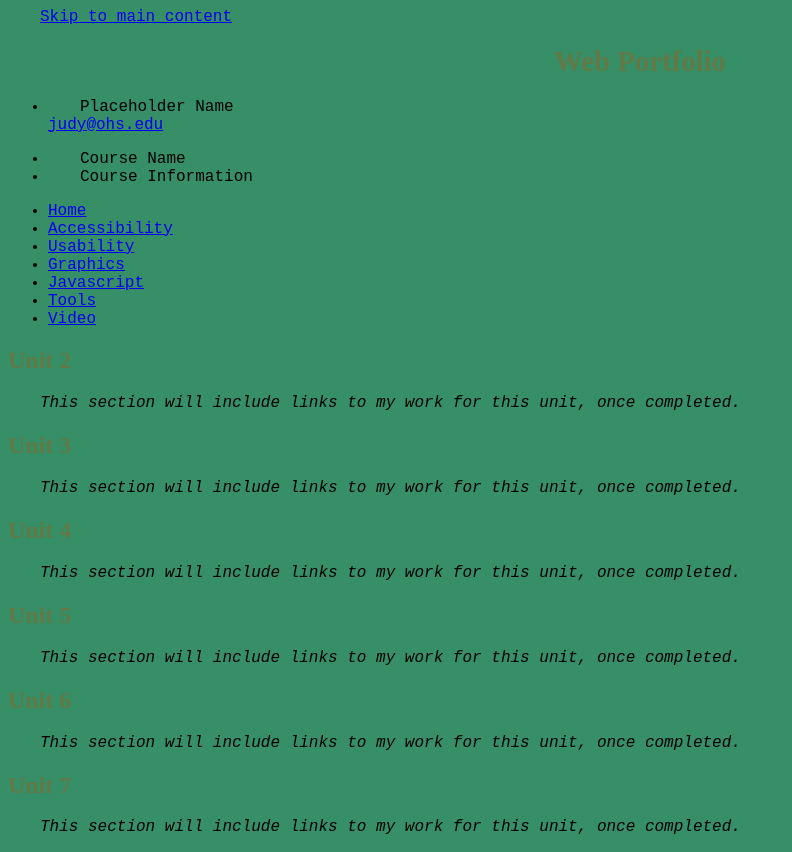
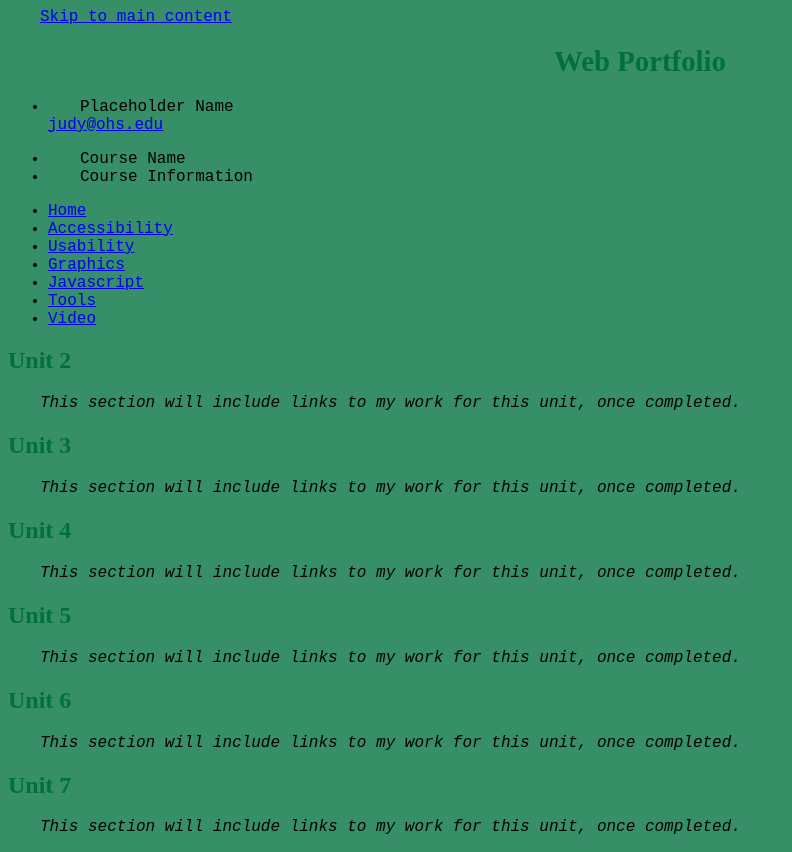
Before and after one commit to zaialvarado/zaialvarado.github.io, a plain HTML site: page index.html in a window 1280 px wide. Shown: the whole page, without its empty margins (0-792 px from the left). Drawn offline with Linux system fonts and the light colour scheme.

Commit message:
Update styles.css

```diff
--- a/styles.css
+++ b/styles.css
@@ -21,12 +21,12 @@ font-family: Rockwell,"Times New Roman",serif;
 h1 {
     font-size: 1.8em;
     font-weight: bold;
-    color: #627a47;
+    color: #00713E;
     text-align: center;
   }
       h2 {
         font-weight: bold;
-        color: #627a47;
+        color: #00713E;
       }
       div{
         text-indent: 2em;
```
